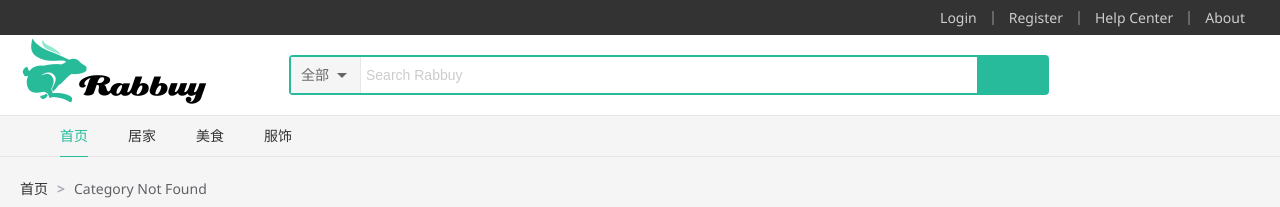
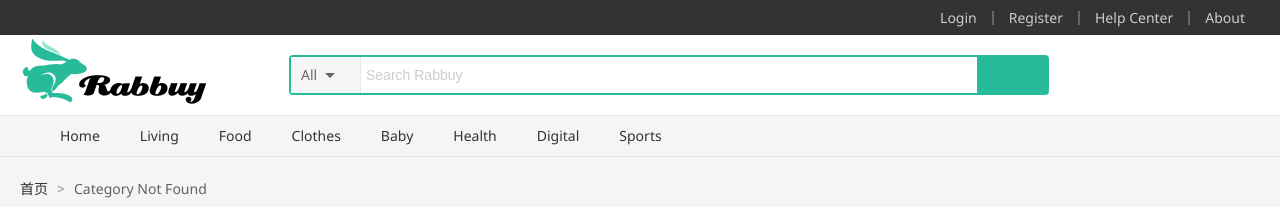
Before and after one commit to mpuproject/Online-Shopping-Platform, a Vue app: page /category/1 in a window 1280 px wide. Shown: the top 207 px of the page. Built offline with nearby package versions, Linux system fonts and the light colour scheme; a small style sheet from the web is missing.

Commit message:
Add: recommodation for new products at homepage

```diff
--- /dev/null
+++ b/src/apis/home.js
@@ -0,0 +1,31 @@
+import httpInstance from "@/utils/request";
+
+/**
+ * @description: 获取Banner
+ */
+export const getBannerAPI = () => {
+  return httpInstance({
+    url: '/home/banner'
+  })
+}
+
+/**
+ * @description: 获取新鲜好物
+ * @param {*}
+ * @return {*}
+ */
+export const findNewAPI = () => {
+  return httpInstance({
+    url: '/home/new/'
+  })
+}
+
+/**
+ * @description: 获取人气推荐
+ */
+
+export const findHotAPI = () => {
+  return httpInstance({
+    url: '/home/hot/'
+  })
+}
--- a/src/views/Home/components/HomeHot.vue
+++ b/src/views/Home/components/HomeHot.vue
@@ -32,7 +32,7 @@ const hotList = ref([
 </script>
 
 <template>
-  <HomePanel title="人气推荐" sub-title="人气爆款 不容错过">
+  <HomePanel title="Hot" sub-title="Too pop to miss">
     <ul class="goods-list">
       <li v-for="item in hotList" :key="item.id">
         <RouterLink to="/">
--- a/src/views/Home/components/HomeNew.vue
+++ b/src/views/Home/components/HomeNew.vue
@@ -1,42 +1,27 @@
 <script setup>
 import HomePanel from './HomePanel.vue'
-import { ref } from 'vue'
+import { ref, onMounted } from 'vue'
+import { findNewAPI } from '@/apis/home'
 
 // Static data
-const newList = ref([
-  {
-    id: 1,
-    name: "新鲜水果1",
-    price: 29.99,
-    picture: "https://picsum.photos/300/300.jpg"
-  },
-  {
-    id: 2,
-    name: "新鲜蔬菜2",
-    price: 19.99,
-    picture: "https://picsum.photos/300/300?random=1.jpg"
-  },
-  {
-    id: 3,
-    name: "新鲜肉类3",
-    price: 39.99,
-    picture: "https://picsum.photos/300/300?random=5.jpg"
-  },
-  {
-    id: 4,
-    name: "新鲜海鲜4",
-    price: 49.99,
-    picture: "https://picsum.photos/300/300?random=9.jpg"
-  }
-])
+const newList = ref([])
+
+const getNewList = async () => {
+  const  res = await findNewAPI()
+  newList.value = res.data
+}
+
+onMounted(() => {
+  getNewList()
+})
 </script>
 
 <template>
-  <HomePanel title="新鲜好物" sub-title="新鲜出炉 品质靠谱">
+  <HomePanel title="Fresh" sub-title="Freshly, reliably">
     <ul class="goods-list">
       <li v-for="item in newList" :key="item.id">
         <RouterLink :to="`/detail/${item.id}`">
-          <img :src="item.picture" alt="" />
+          <img :src="item.image" alt="" />
           <p class="name">{{ item.name }}</p>
           <p class="price">&yen;{{ item.price }}</p>
         </RouterLink>
--- a/src/views/Layout/components/LayoutHeader.vue
+++ b/src/views/Layout/components/LayoutHeader.vue
@@ -15,10 +15,8 @@
             >
               <span class="selected">{{ selectedCategory }}</span>
               <div class="dropdown-menu" v-show="isDropdownVisible">
-                <div class="dropdown-item" @click="selectCategory('全部')">全部</div>
-                <div class="dropdown-item" @click="selectCategory('Product')">Product</div>
-                <div class="dropdown-item" @click="selectCategory('美食')">美食</div>
-                <div class="dropdown-item" @click="selectCategory('服饰')">服饰</div>
+                <div class="dropdown-item" @click="selectCategory('All')">All</div>
+                <div class="dropdown-item" @click="selectCategory(c.name)" v-for="c in categoryList" :key="c.id">{{ c.name }}</div>
               </div>
             </div>
             <div class="search">
@@ -37,23 +35,31 @@
 <script setup>
 import { ref } from 'vue'
 
-const selectedCategory = ref('全部')
+const selectedCategory = ref('All')
 const isDropdownVisible = ref(false)
 
 const openDropdown =() => {
   isDropdownVisible.value = true
-  console.log(1)
 }
 
 const closeDropdown = () => {
   isDropdownVisible.value = false
-  console.log(2)
 }
 
 const selectCategory = (category) => {
   selectedCategory.value = category;
   isDropdownVisible.value = false;
 }
+
+const categoryList = [
+{ id: 'living', name: 'Living' },
+  { id: 'food', name: 'Food' },
+  { id: 'clothes', name: 'Clothes' },
+  { id: 'baby', name: 'Baby' },
+  { id: 'health', name: 'Health' },
+  { id: 'Digital', name: 'Digital`' },
+  { id: 'sports', name: 'Sports' }
+]
 </script>
 
 <style scoped lang='scss'>
--- a/src/views/Layout/components/LayoutNav.vue
+++ b/src/views/Layout/components/LayoutNav.vue
@@ -2,9 +2,13 @@
 import { ref } from 'vue'
 
 const categories = ref([
-  { id: 'living', name: '居家' },
-  { id: 'food', name: '美食' },
-  { id: 'clothes', name: '服饰' },
+  { id: 'living', name: 'Living' },
+  { id: 'food', name: 'Food' },
+  { id: 'clothes', name: 'Clothes' },
+  { id: 'baby', name: 'Baby' },
+  { id: 'health', name: 'Health' },
+  { id: 'digital', name: 'Digital' },
+  { id: 'sports', name: 'Sports' }
 ])
 </script>
 
@@ -14,10 +18,10 @@ const categories = ref([
     <div class="container">
       <ul class="app-header-nav">
         <li class="home">
-          <RouterLink to="/" active-class="active">首页</RouterLink>
+          <RouterLink to="/" exact-active-class="active">Home</RouterLink>
         </li>
         <li v-for="category in categories" :key="category.id">
-          <RouterLink :to="`/category/${category.id}`" active-class="active">{{ category.name }}</RouterLink>
+          <RouterLink :to="`/category/${category.id}`" exact-active-class="active">{{ category.name }}</RouterLink>
         </li>
       </ul>
     </div>
```
